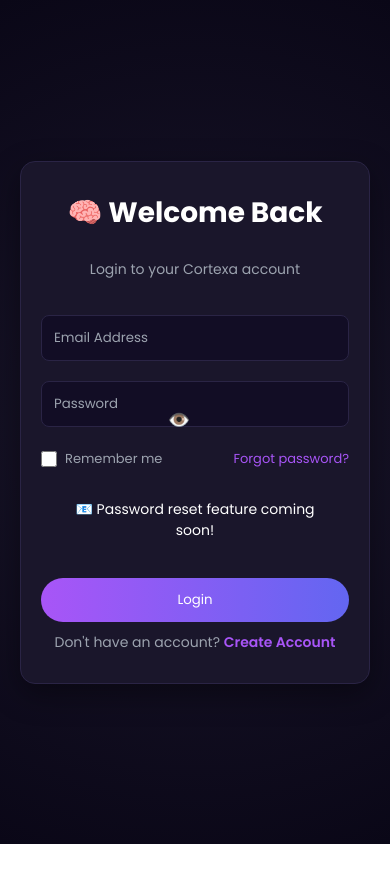
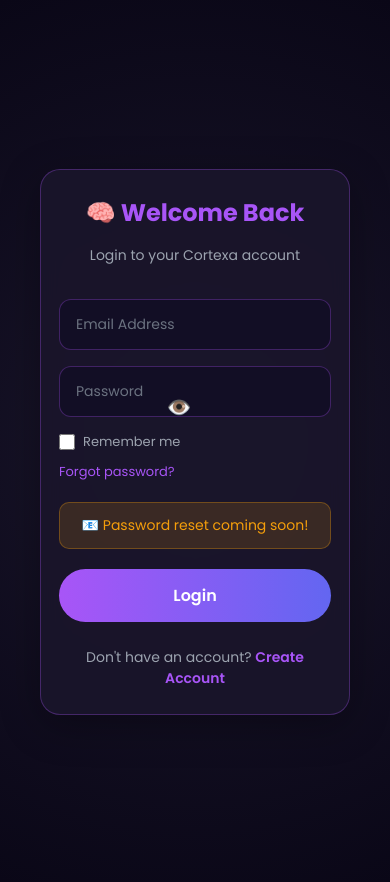
Before and after one commit to Darshita2865/Cortexa-, a website: page frontend/login.html in a window 390 px wide. Both pictures are taken after a click on the link "Forgot password?". Before the commit the page ends 844 px from the top, so only its background shows below. Drawn offline with Linux system fonts and the light colour scheme.

Commit message:
Update login.html

```diff
--- a/frontend/login.html
+++ b/frontend/login.html
@@ -1,66 +1,284 @@
 <!DOCTYPE html>
 <html lang="en">
 <head>
-    <meta charset="UTF-8">
-    <meta name="viewport" content="width=device-width, initial-scale=1.0, user-scalable=yes">
-    <title>Login - Cortexa</title>
-    <link href="https://fonts.googleapis.com/css2?family=Poppins:wght@300;400;500;600;700;800&display=swap" rel="stylesheet">
-    <link rel="stylesheet" href="style.css">
+<meta charset="UTF-8">
+<meta name="viewport" content="width=device-width, initial-scale=1.0, user-scalable=yes">
+<title>Login - Cortexa</title>
+<link href="https://fonts.googleapis.com/css2?family=Poppins:wght@300;400;500;600;700;800&display=swap" rel="stylesheet">
+<link rel="stylesheet" href="style.css">
+<style>
+    .login-page {
+        background: radial-gradient(circle at center, #1a162b, #0A0717);
+        min-height: 100vh;
+        display: flex;
+        justify-content: center;
+        align-items: center;
+        font-family: 'Poppins', sans-serif;
+        margin: 0;
+        padding: 20px;
+    }
+
+    .container {
+        width: 100%;
+        max-width: 420px;
+    }
+
+    .login-box {
+        background: rgba(26, 22, 43, 0.95);
+        padding: 40px 35px;
+        border-radius: 20px;
+        border: 1px solid rgba(168, 85, 247, 0.3);
+        backdrop-filter: blur(10px);
+        box-shadow: 0 10px 40px rgba(0, 0, 0, 0.3);
+    }
+
+    .login-box h2 {
+        color: #a855f7;
+        text-align: center;
+        margin-bottom: 5px;
+        font-size: 28px;
+        font-weight: 700;
+    }
+
+    .login-box .sub-title {
+        text-align: center;
+        color: #9ca3af;
+        font-size: 14px;
+        margin-bottom: 25px;
+    }
+
+    .login-box input {
+        width: 100%;
+        padding: 14px 16px;
+        margin: 8px 0;
+        background: rgba(18, 13, 37, 0.8);
+        border: 1px solid rgba(168, 85, 247, 0.3);
+        border-radius: 12px;
+        color: white;
+        font-size: 14px;
+        transition: all 0.3s ease;
+        box-sizing: border-box;
+        outline: none;
+    }
+
+    .login-box input::placeholder {
+        color: #6b7280;
+    }
+
+    .login-box input:focus {
+        outline: none;
+        border-color: #a855f7;
+        box-shadow: 0 0 15px rgba(168, 85, 247, 0.2);
+    }
+
+    .login-box .password-wrapper {
+        position: relative;
+        margin: 8px 0;
+        width: 100%;
+    }
+
+    .login-box .password-wrapper input {
+        margin: 0;
+        padding-right: 50px;
+        width: 100%;
+        box-sizing: border-box;
+    }
+
+    .login-box .password-wrapper .toggle-password {
+        position: absolute;
+        right: 16px;
+        top: 50%;
+        transform: translateY(-50%);
+        background: none;
+        border: none;
+        color: #6b7280;
+        cursor: pointer;
+        font-size: 20px;
+        padding: 0;
+        z-index: 10;
+        pointer-events: auto;
+    }
+
+    .login-box .password-wrapper .toggle-password:hover {
+        color: #a855f7;
+    }
+
+    .login-box .form-options {
+        display: flex;
+        justify-content: space-between;
+        align-items: center;
+        margin: 15px 0 20px;
+        font-size: 13px;
+        color: #9ca3af;
+    }
+
+    .login-box .form-options label {
+        display: flex;
+        align-items: center;
+        gap: 8px;
+        cursor: pointer;
+    }
+
+    .login-box .form-options input[type="checkbox"] {
+        width: 16px;
+        height: 16px;
+        accent-color: #a855f7;
+        margin: 0;
+    }
+
+    .login-box .form-options a {
+        color: #a855f7;
+        text-decoration: none;
+    }
+
+    .login-box .form-options a:hover {
+        text-decoration: underline;
+    }
+
+    .login-box button[type="submit"] {
+        width: 100%;
+        padding: 14px;
+        margin: 10px 0 15px;
+        background: linear-gradient(90deg, #a855f7, #6366f1);
+        border: none;
+        border-radius: 30px;
+        color: white;
+        font-size: 16px;
+        font-weight: 600;
+        cursor: pointer;
+        transition: all 0.3s ease;
+    }
+
+    .login-box button[type="submit"]:hover:not(:disabled) {
+        transform: translateY(-2px);
+        box-shadow: 0 8px 25px rgba(168, 85, 247, 0.4);
+    }
+
+    .login-box button[type="submit"]:disabled {
+        opacity: 0.5;
+        cursor: not-allowed;
+    }
+
+    .login-box .register-link {
+        text-align: center;
+        color: #9ca3af;
+        font-size: 14px;
+        margin-top: 10px;
+    }
+
+    .login-box .register-link a {
+        color: #a855f7;
+        text-decoration: none;
+        font-weight: 600;
+    }
+
+    .login-box .register-link a:hover {
+        text-decoration: underline;
+    }
+
+    .login-box .message {
+        padding: 12px 16px;
+        border-radius: 10px;
+        margin: 10px 0;
+        display: none;
+        font-size: 14px;
+    }
+
+    .login-box .message.error {
+        display: block;
+        background: rgba(239, 68, 68, 0.15);
+        color: #ef4444;
+        border: 1px solid rgba(239, 68, 68, 0.3);
+    }
+
+    .login-box .message.success {
+        display: block;
+        background: rgba(16, 185, 129, 0.15);
+        color: #10b981;
+        border: 1px solid rgba(16, 185, 129, 0.3);
+    }
+
+    .login-box .message.warning {
+        display: block;
+        background: rgba(245, 158, 11, 0.15);
+        color: #f59e0b;
+        border: 1px solid rgba(245, 158, 11, 0.3);
+    }
+
+    .loader {
+        display: inline-block;
+        width: 18px;
+        height: 18px;
+        border: 2px solid rgba(255, 255, 255, 0.3);
+        border-radius: 50%;
+        border-top-color: white;
+        animation: spin 0.8s linear infinite;
+        vertical-align: middle;
+        margin-right: 8px;
+    }
+
+    @keyframes spin {
+        to { transform: rotate(360deg); }
+    }
+
+    @media (max-width: 480px) {
+        .login-box {
+            padding: 25px 18px;
+        }
+        .login-box .form-options {
+            flex-direction: column;
+            gap: 10px;
+            align-items: flex-start;
+        }
+        .login-box h2 {
+            font-size: 24px;
+        }
+    }
+</style>
 </head>
 
-<body class="register-page">
+<body class="login-page">
 
 <div class="container">
     <form class="login-box" id="loginForm" onsubmit="event.preventDefault(); loginUser();">
 
         <h2>🧠 Welcome Back</h2>
-        <p class="sub-title" style="text-align: center; color: #9ca3af; font-size: 14px; margin-bottom: 25px;">
-            Login to your Cortexa account
-        </p>
+        <p class="sub-title">Login to your Cortexa account</p>
 
         <!-- Email -->
         <input type="email" id="loginEmail" placeholder="Email Address" required autofocus>
 
         <!-- Password -->
-        <div class="password-wrapper" style="position: relative;">
+        <div class="password-wrapper">
             <input type="password" id="loginPassword" placeholder="Password" required>
-            <button type="button" class="toggle-password" onclick="togglePassword()"
-                    style="position: absolute; right: 16px; top: 50%; transform: translateY(-50%); background: none; border: none; color: #6b7280; cursor: pointer; font-size: 18px;">
-                👁️
-            </button>
+            <button type="button" class="toggle-password" onclick="togglePassword()">👁️</button>
         </div>
 
         <!-- Options -->
-        <div class="form-options" style="display: flex; justify-content: space-between; align-items: center; margin: 12px 0 18px; font-size: 13px; color: #9ca3af;">
-            <label style="display: flex; align-items: center; gap: 8px; cursor: pointer;">
-                <input type="checkbox" id="rememberMe" style="width: 16px; height: 16px; accent-color: #a855f7; margin: 0;">
+        <div class="form-options">
+            <label>
+                <input type="checkbox" id="rememberMe">
                 Remember me
             </label>
-            <a href="#" onclick="showMessage('📧 Password reset feature coming soon!', 'warning')" style="color: #a855f7; text-decoration: none;">
-                Forgot password?
-            </a>
+            <a href="#" onclick="showMessage('📧 Password reset coming soon!', 'warning')">Forgot password?</a>
         </div>
 
         <!-- Message Area -->
-        <div id="message" class="message" style="padding: 12px 16px; border-radius: 10px; margin: 10px 0; display: none; font-size: 14px;"></div>
+        <div id="message" class="message"></div>
 
         <!-- Login Button -->
         <button type="submit" id="loginBtn">
             <span id="btnText">Login</span>
-            <span id="btnLoader" style="display: none;">
-                <span class="loader" style="display: inline-block; width: 18px; height: 18px; border: 2px solid rgba(255,255,255,0.3); border-radius: 50%; border-top-color: white; animation: spin 0.8s linear infinite; vertical-align: middle; margin-right: 8px;"></span>
-                Logging in...
-            </span>
+            <span id="btnLoader" style="display: none;"><span class="loader"></span>Logging in...</span>
         </button>
 
-        <p class="register-link" style="text-align: center; color: #9ca3af; font-size: 14px; margin-top: 10px;">
-            Don't have an account? <a href="register.html" style="color: #a855f7; text-decoration: none; font-weight: 600;">Create Account</a>
+        <p class="register-link">
+            Don't have an account? <a href="register.html">Create Account</a>
         </p>
     </form>
 </div>
 
 <script>
-    // TOGGLE PASSWORD VISIBILITY
     function togglePassword() {
         const passwordInput = document.getElementById('loginPassword');
         const toggleBtn = document.querySelector('.toggle-password');
@@ -73,22 +291,18 @@
         }
     }
 
-    // SHOW MESSAGE
-    function showMessage(text, type) {
+    function showMessage(text, type = 'error') {
         const msg = document.getElementById('message');
         msg.textContent = text;
         msg.className = 'message ' + type;
-        msg.style.display = 'block';
     }
 
     function hideMessage() {
         const msg = document.getElementById('message');
         msg.className = 'message';
         msg.textContent = '';
-        msg.style.display = 'none';
     }
 
-    // LOGIN USER
     async function loginUser() {
         const email = document.getElementById('loginEmail').value.trim();
         const password = document.getElementById('loginPassword').value;
@@ -96,7 +310,6 @@
 
         hideMessage();
 
-        // Validation
         if (!email || !password) {
             showMessage('Please enter both email and password.', 'error');
             return;
@@ -113,13 +326,12 @@
             return;
         }
 
-        // Show loading
         document.getElementById('btnText').style.display = 'none';
         document.getElementById('btnLoader').style.display = 'inline';
         document.getElementById('loginBtn').disabled = true;
 
         try {
-            const response = await fetch('/api/login', {
+            const response = await fetch('https://cortexa-2-2ydr.onrender.com/api/login', {
                 method: 'POST',
                 headers: { 'Content-Type': 'application/json' },
                 body: JSON.stringify({ email, password })
@@ -129,7 +341,6 @@
 
             if (response.ok) {
                 showMessage('✅ Login successful! Redirecting...', 'success');
-
                 localStorage.setItem('accessToken', data.access_token);
                 localStorage.setItem('currentUser', JSON.stringify(data.user));
                 localStorage.setItem('isLoggedIn', 'true');
@@ -145,19 +356,9 @@
                 setTimeout(() => {
                     window.location.href = 'dashboard.html';
                 }, 1500);
-
             } else {
-                const errorMsg = data.error || 'Invalid credentials. Please try again.';
-
-                if (errorMsg.includes('verify your email')) {
-                    showMessage('📧 Please verify your email before logging in.', 'warning');
-                } else if (errorMsg.includes('verify your phone')) {
-                    showMessage('📱 Please verify your phone number before logging in.', 'warning');
-                } else {
-                    showMessage('❌ ' + errorMsg, 'error');
-                }
+                showMessage('❌ ' + (data.error || 'Invalid credentials'), 'error');
             }
-
         } catch (error) {
             console.error('Login error:', error);
             showMessage('❌ Network error. Please check your connection.', 'error');
@@ -168,7 +369,6 @@
         }
     }
 
-    // ENTER KEY SUPPORT
     document.addEventListener('keydown', function(e) {
         if (e.key === 'Enter') {
             const form = document.getElementById('loginForm');
@@ -179,21 +379,12 @@
         }
     });
 
-    // INITIALIZE
     document.addEventListener('DOMContentLoaded', function() {
         const savedEmail = localStorage.getItem('savedEmail');
         if (savedEmail) {
             document.getElementById('loginEmail').value = savedEmail;
             document.getElementById('rememberMe').checked = true;
         }
-
-        // Check for message from registration
-        const urlParams = new URLSearchParams(window.location.search);
-        const message = urlParams.get('message');
-        if (message) {
-            showMessage(decodeURIComponent(message), 'success');
-        }
-
         console.log('🔐 Login page loaded');
     });
 </script>
```
